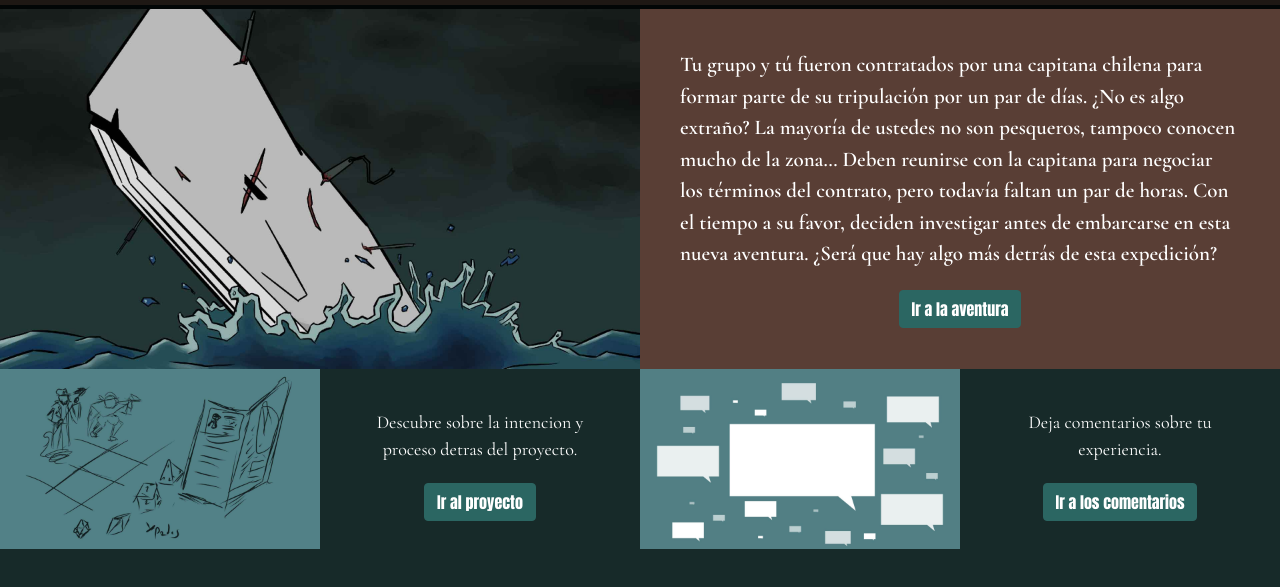
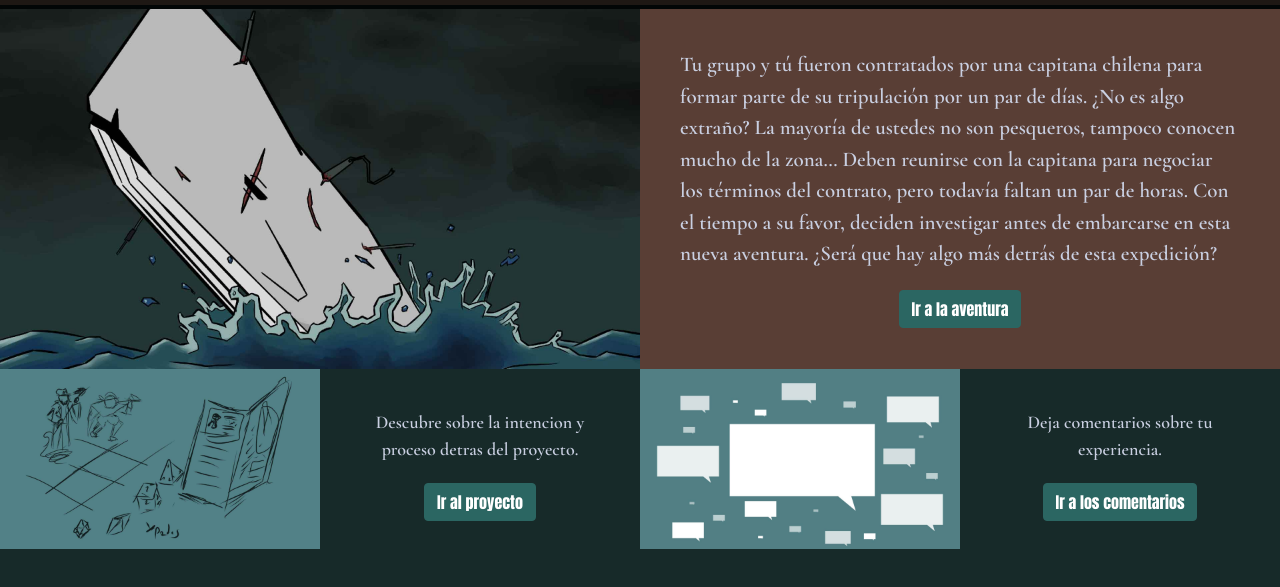
Before and after one commit to LeOcto/MOCHA, a plain HTML site: page index.html in a window 1280 px wide. Shown: the part 121-708 px from the top of the page. Drawn offline with nearby package versions, Linux system fonts and the light colour scheme.

Commit message:
Update mocha.css

```diff
--- a/mocha.css
+++ b/mocha.css
@@ -26,17 +26,17 @@
 }
 
 p {
-  color: #ffffff;
+  color: #c9cfe1;
   margin: 40px;
   margin-bottom: 20px;
   font-size: 18px;
   font-family: 'Cormorant Garamond', serif;
-  font-weight: regular;
+  font-weight: 600;
 }
 
 
 .p2 {
-  color: #ffffff;
+  color: #c9cfe1;
   margin: 40px;
   margin-bottom: 20px;
   font-size: 21px;
@@ -70,6 +70,18 @@ body {
             .btn-secondary:hover{
               background-color: #26201d;
               border-color: #26201d;
+            }
+
+            .btn-red{
+              background-color: #FF0000;
+              border-color: #FF0000;
+              font-weight: bolder;
+            }
+
+            .btn-red:hover{
+              background-color: #FFFFFF;
+              border-color: #FFFFFF;
+              font-weight: bolder;
             }
 
             .btn-secondary.disabled{
@@ -112,15 +124,3 @@ body {
             -webkit-transform: translateX(-20%);
             -ms-transform: translateX(-20%);
             transform: translateX(-20%);
-
-                       .btn-red{
-              background-color: #FF0000;
-              border-color: #FF0000;
-              font-weight: bolder;
-            }
-
-            .btn-red:hover{
-              background-color: #FFFFFF;
-              border-color: #FFFFFF;
-              font-weight: bolder;
-            }
```
